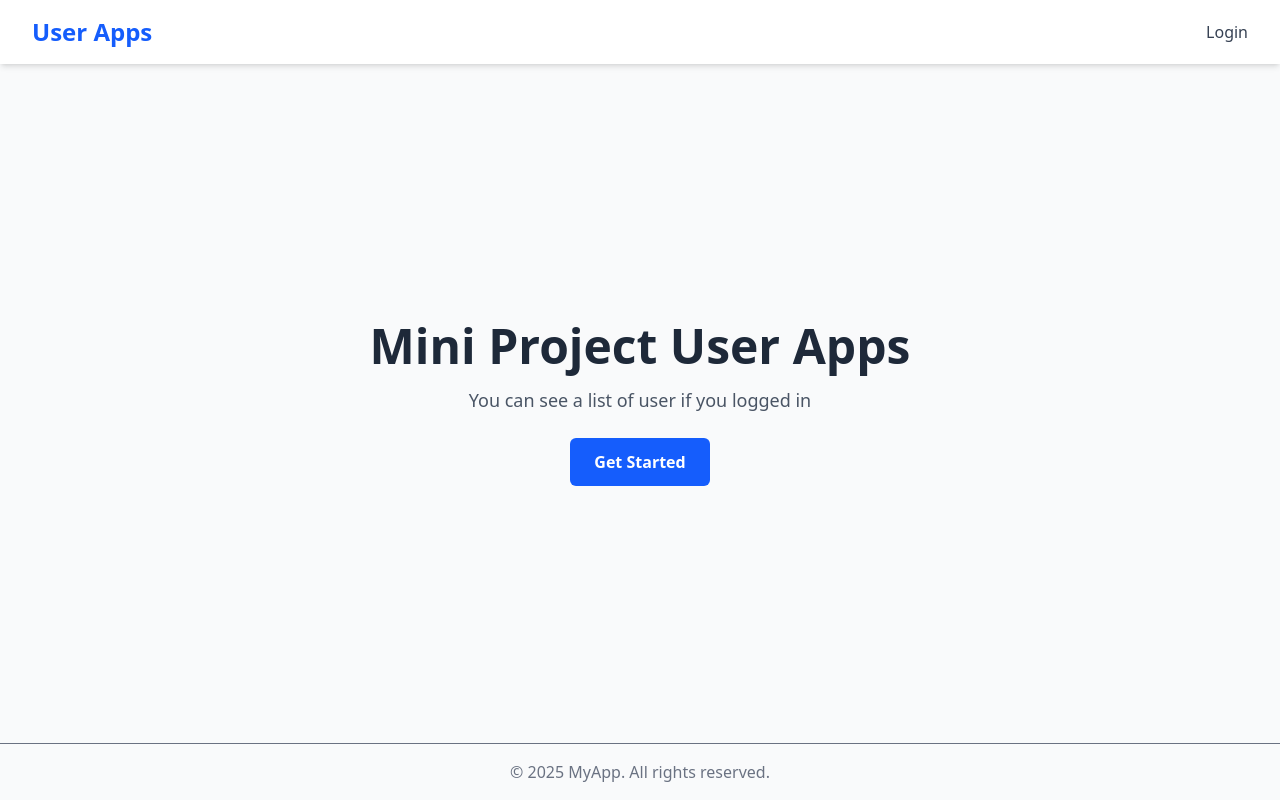
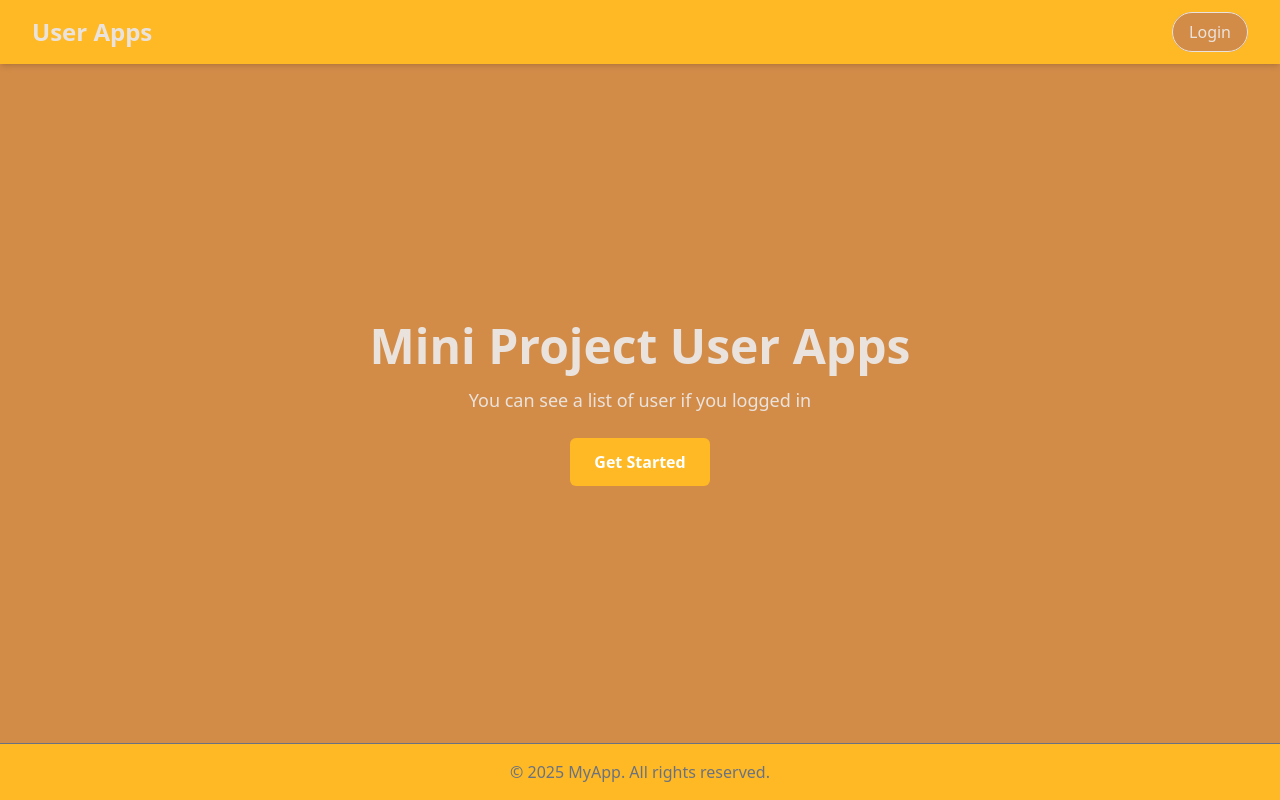
Before and after one commit to awafpg/Mini-Project, a React (Vite) app: page / in a window 1280 px wide. Built offline with nearby package versions, Linux system fonts and the light colour scheme.

Commit message:
add feature register

```diff
--- a/src/pages/Homepage/index.jsx
+++ b/src/pages/Homepage/index.jsx
@@ -1,33 +1,36 @@
 const HomePage = () => {
   return (
-    <div className="min-h-screen bg-gray-50 flex flex-col">
+    <div className="min-h-screen bg-[#d38c48] flex flex-col">
       {/* Header */}
-      <header className="flex items-center justify-between px-8 py-4 bg-white shadow-md">
-        <h1 className="text-2xl font-bold text-blue-600">User Apps</h1>
+      <header className="flex items-center justify-between px-8 py-4 bg-[#feb924] shadow-md">
+        <h1 className="text-2xl font-bold text-[#eae3dd]">User Apps</h1>
         <nav className="space-x-4">
-          <a href="/login" className="text-gray-700 hover:text-blue-600">
+          <a
+            href="/login"
+            className="text-[#eae3dd] rounded-full py-2 px-4 bg-[#d38c48] border-1 hover:text-blue-600"
+          >
             Login
           </a>
         </nav>
       </header>
 
       <section className="flex-1 flex flex-col items-center justify-center text-center px-4">
-        <h2 className="text-4xl md:text-5xl font-bold mb-4 text-gray-800">
+        <h2 className="text-4xl md:text-5xl font-bold mb-4 text-[#eae3dd]">
           Mini Project User Apps
         </h2>
-        <p className="text-lg text-gray-600 mb-6 max-w-xl">
+        <p className="text-lg text-[#eae3dd] mb-6 max-w-xl">
           You can see a list of user if you logged in
         </p>
         <a
           href="/register"
-          className="bg-blue-600 text-white px-6 py-3 rounded-md font-semibold hover:bg-blue-700 transition"
+          className="bg-[#feb924] text-white px-6 py-3 rounded-md font-semibold hover:bg-blue-700 transition"
         >
           Get Started
         </a>
       </section>
 
       {/* Footer */}
-      <footer className="text-center text-gray-500 py-4 border-t">
+      <footer className="bg-[#feb924] text-center text-gray-500 py-4 border-t">
         © {new Date().getFullYear()} MyApp. All rights reserved.
       </footer>
     </div>
--- a/src/pages/LoginPage/index.jsx
+++ b/src/pages/LoginPage/index.jsx
@@ -1,21 +1,45 @@
+import axios from "axios";
 import React, { useState } from "react";
 
 const LoginPage = () => {
   const [email, setEmail] = useState("");
   const [password, setPassword] = useState("");
+  const [message, setMessage] = useState("");
+  const [colorMessage, setColorMessage] = useState("");
 
-  const handleSubmit = (e) => {
+  const handleSubmit = async (e) => {
     e.preventDefault();
-    console.log("Logging in with", { email, password });
-    alert(`Login attempted for ${email}`);
+    try {
+      const response = await axios.post(
+        "https://reqres.in/api/login",
+        {
+          email,
+          password,
+        },
+        {
+          headers: {
+            "x-api-key": "reqres-free-v1",
+          },
+        }
+      );
+      console.log("🚀 ~ handleSubmit ~ response:", response);
+
+      setMessage(`Login successful.`);
+      setColorMessage("text-green-500");
+    } catch (error) {
+      console.log(error);
+      setMessage("Login failed. Please check your credentials.");
+      setColorMessage("text-red-500");
+    }
   };
 
   return (
-    <div className="flex items-center justify-center min-h-screen bg-gray-100">
+    <div className="flex items-center justify-center min-h-screen bg-[#feb924]">
       <form
         onSubmit={handleSubmit}
         className="bg-white p-8 rounded-lg shadow-md w-full max-w-sm"
       >
+        <p className={colorMessage}>{message}</p>
         <h2 className="text-2xl font-semibold text-center mb-6">Login</h2>
         <input
           type="email"
@@ -39,6 +63,14 @@ const LoginPage = () => {
         >
           Login
         </button>
+        <div className="flex justify-center">
+          <p className="pt-2">
+            Belum Punya akun?
+            <a href="/register" className="text-blue-500">
+              Buat Akun
+            </a>
+          </p>
+        </div>
       </form>
     </div>
   );
--- a/src/pages/RegisterPage/index.jsx
+++ b/src/pages/RegisterPage/index.jsx
@@ -1,14 +1,35 @@
-import React, { useState } from "react";
+import axios from "axios";
+import { useState } from "react";
 
 function RegisterPage() {
-  const [name, setName] = useState("");
   const [email, setEmail] = useState("");
   const [password, setPassword] = useState("");
+  const [message, setMessage] = useState("");
+  const [collorMessage, setCollorMessage] = useState("");
 
-  const handleRegister = (e) => {
+  const handleRegister = async (e) => {
     e.preventDefault();
-    console.log("Registering", { name, email, password });
-    alert(`Registered user: ${name}`);
+    try {
+      const response = await axios.post(
+        "https://reqres.in/api/register",
+        {
+          email,
+          password,
+        },
+        {
+          headers: { "x-api-key": "reqres-free-v1" },
+        }
+      );
+      console.log("🚀 ~ handleRegister ~ response:", response.data);
+      setMessage("Register Success");
+      setCollorMessage("text-green-500");
+    } catch (error) {
+      const errorMessage =
+        error.response?.data?.error || "Register Unsuccessful";
+
+      setMessage("Register Failed : " + errorMessage);
+      setCollorMessage("text-red-500");
+    }
   };
 
   return (
@@ -18,14 +39,6 @@ function RegisterPage() {
         className="bg-white p-8 rounded-lg shadow-md w-full max-w-sm"
       >
         <h2 className="text-2xl font-semibold text-center mb-6">Register</h2>
-        <input
-          type="text"
-          placeholder="Full Name"
-          value={name}
-          onChange={(e) => setName(e.target.value)}
-          required
-          className="w-full px-4 py-2 mb-4 border border-gray-300 rounded-md focus:outline-none focus:ring-2 focus:ring-green-500"
-        />
         <input
           type="email"
           placeholder="Email"
@@ -39,7 +52,7 @@ function RegisterPage() {
           placeholder="Password"
           value={password}
           onChange={(e) => setPassword(e.target.value)}
-          required
+          // required
           className="w-full px-4 py-2 mb-6 border border-gray-300 rounded-md focus:outline-none focus:ring-2 focus:ring-green-500"
         />
         <button
@@ -48,6 +61,7 @@ function RegisterPage() {
         >
           Register
         </button>
+        <p className={`p-1 ${collorMessage}`}>{message}</p>
       </form>
     </div>
   );
```
